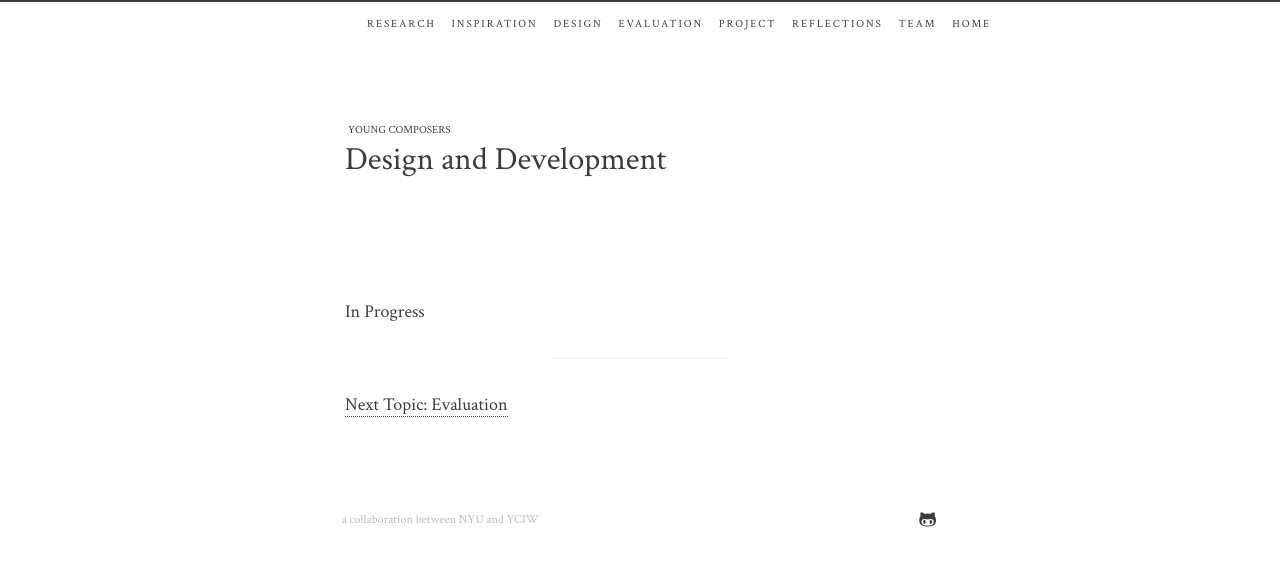
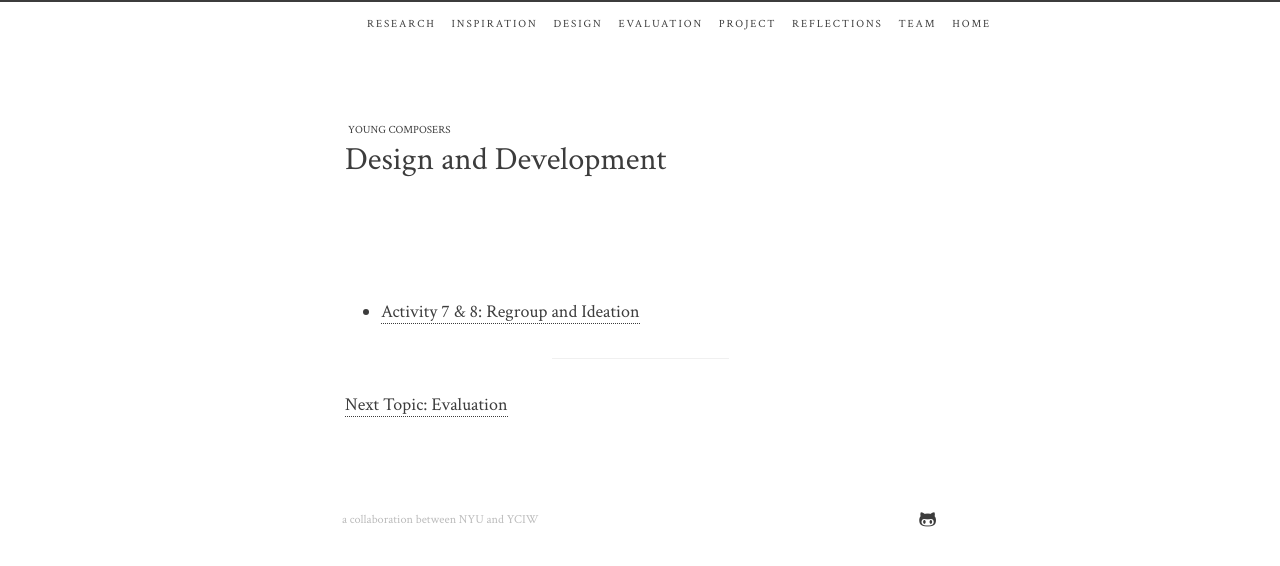
Before and after one commit to Huriphoonado/young-composers, a Jekyll site: the page built from design.md, in a window 1280 px wide. Shown: the top 566 px of the page. Built offline with Jekyll 4.4.1, drawn with Linux system fonts in a browser that asks for light colours.

Commit message:
Update design.md

```diff
--- a/design.md
+++ b/design.md
@@ -6,7 +6,7 @@ navlevel: header
 navtitle: design
 position: 3
 ---
-In Progress
+* [Activity 7 & 8: Regroup and Ideation](https://docs.google.com/document/d/1nFWM3ynxGd6DCwl-uXXSvWYHYewaPFCRFPLGUsfzWwY/edit?usp=sharing){:target="_blank"}
 
 ***
 [Next Topic: Evaluation](./evaluation)
```
